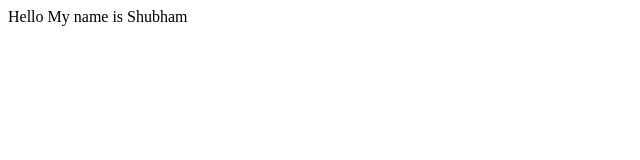
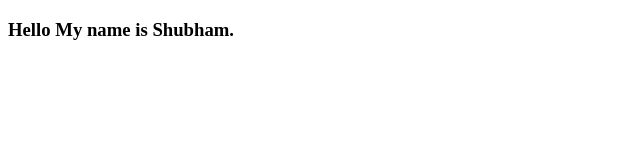
Before and after one commit to shubhamrasam/shubhamrasam.github.io, a plain HTML site: page index.html in a window 1280 px wide. Shown: the whole page, without its empty margins (0-640 px from the left). Drawn offline with Linux system fonts and the light colour scheme.

Commit message:
checking data

```diff
--- a/index.html
+++ b/index.html
@@ -7,6 +7,6 @@
     <title>Document</title>
 </head>
 <body>
-    Hello My name is Shubham
+    <h3>Hello My name is Shubham.</h3>
 </body>
 </html>
```
